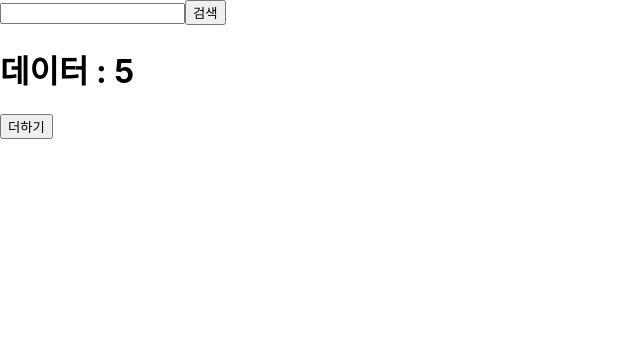
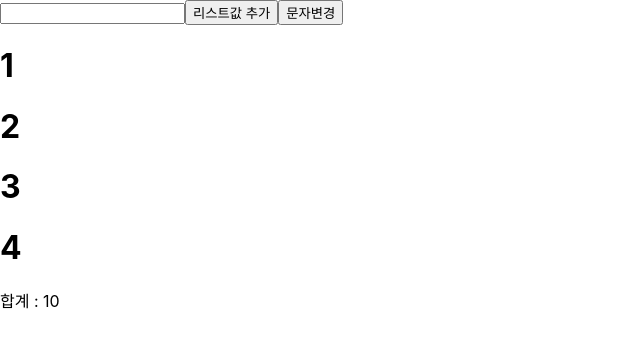
Before and after one commit to origuri/my-app, a React (Create React App) app: page / in a window 1280 px wide. Shown: the top 348 px of the page, without its empty margins (0-640 px from the left). Built offline with nearby package versions, Linux system fonts and the light colour scheme.

Commit message:
2023.7.29 - useMemo와 사용법

```diff
--- a/src/App.js
+++ b/src/App.js
@@ -1,6 +1,6 @@
 import logo from './logo.svg';
 import './App.css';
-import { useEffect, useState } from 'react'; // { }가 있다는 건 defalut export가 아니라는 것.
+import { useEffect, useMemo, useState } from 'react'; // { }가 있다는 건 defalut export가 아니라는 것.
 import Sub from './Sub';
 import { cleanup } from '@testing-library/react';
 
@@ -16,55 +16,46 @@ import { cleanup } from '@testing-library/react';
  *      - 라이브러리를 사용하는 방법(부트스트랩, compent-style 등)
  * */
 
+// useMemo => 메모라이제이션(기억)
+
 function App() {
-  const [data, setData] = useState(0);
-  const [search, setSearch] = useState(0);
+  const [list, setList] = useState([1, 2, 3, 4]);
+  const [str, setStr] = useState('합계');
 
-  const download = () => {
-    // 다운로드 받은 데이터가 5라는 가정
-    let downloadData = 5;
-    setData(downloadData);
+  const getAddResult = () => {
+    let sum = 0;
+    list.forEach((l) => (sum += l));
+    console.log('sum-> ', sum);
+    return sum;
   };
+  // list의 상태가 변할 때만 getAddResult를 실행하겠다. 라고 기억해 놓는 것
+  const addResult = useMemo(() => getAddResult(), [list]);
 
-  /*
-   * 실행시점 :
-   * 1. App() 함수가 최초 실행 될 때(최초로 그림이 그려질 때)
-   * 2. 상태 변수가 변경 될 때(dependecyList에 등록이 되어있어야 함. )
-   *
-   * useEffect의 두번째 파라미터가 디펜던시 리스트인데 [] 공백으로 두면
-   * 어떤 상태 변수에도 의존하지 않아서 최초 app이 실행될 때에만 실행이 됨.
-   *
-   * 사용 용도 :
-   * 게시판 리스트가 있다고 칠 때 처음 실행하자마자 통신으로
-   * 게시판 리스트를 싹 받아와서 뿌릴 수 있음.
-   *
-   * 특정 게시판을 찾는 검색 함수(search)가 있을 때 그림을 다시 그려야 함.
-   * 그러므로 두번째 파라미터에는 [search]가 있어야지 검색이 되지 빈 배열 []이 있으면 검색안됨.
-   * */
-  useEffect(() => {
-    console.log('useEffect 실행됨.');
-    download();
-  }, [search]);
-
-  const aa = () => {
-    // input의 값이 바뀌어야 실행 됨.
-    // 1 검색 후 2 검색 하면 상태가 변해서 실행이 되지만 1 검색 후 1 검색하면 상태가 안변해서 실행 안됨.
-    const sea = document.querySelector('#search').value;
-    setSearch(sea);
+  const word = () => {
+    const changeWord = document.querySelector('#a').value;
+    setStr(changeWord);
+    console.log('문자 바뀜');
   };
 
   return (
     <div>
-      <input type="text" id={'search'}></input>
-      <button onClick={aa}>검색</button>
-      <h1>데이터 : {data}</h1>
+      <input type="text" id={'a'}></input>
       <button
         onClick={() => {
-          setData(data + 1);
+          setList([...list, 10]);
         }}
       >
-        더하기
+        리스트값 추가
       </button>
+      <button onClick={word}>문자변경</button>
+      <div>
+        {list.map((l) => (
+          <h1>{l}</h1>
+        ))}
+      </div>
+      <div>
+        {str} : {addResult}
+      </div>
     </div>
   );
 }
--- a/src/index.js
+++ b/src/index.js
@@ -6,9 +6,9 @@ import reportWebVitals from './reportWebVitals';
 
 const root = ReactDOM.createRoot(document.getElementById('root'));
 root.render(
-  <React.StrictMode>
-    <App />
-  </React.StrictMode>,
+  //<React.StrictMode>
+  <App />,
+  // </React.StrictMode>,
 );
 
 // If you want to start measuring performance in your app, pass a function
```
